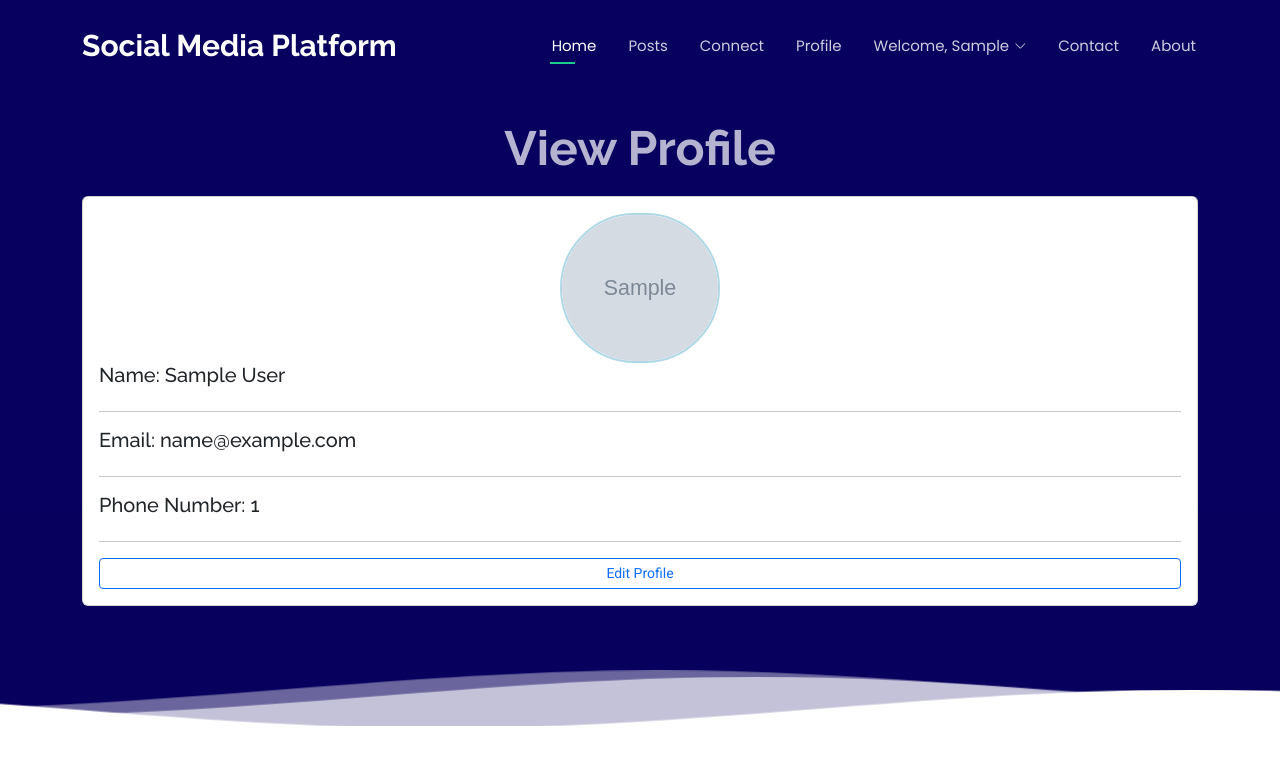
After one commit to SoyebAhmed5/SomeTime, a Flask app: page /profile in a window 1280 px wide. The commit adds this page. Shown: the top 765 px of the page. Run offline with Flask 3, Linux system fonts and the light colour scheme; a user stored in the database is signed in; tables that the repository leaves empty hold one stand-in row (values such as "Sample post"); grey boxes marked "Sample" are stand-in pictures; some libraries are stand-ins or nearby versions.

Commit message:
Profile View Page

```diff
--- a/socialmedia/app.py
+++ b/socialmedia/app.py
@@ -7,6 +7,7 @@ from flask_login import login_user, login_manager, UserMixin, LoginManager, logi
 import os
 from werkzeug.utils import secure_filename
 from datetime import datetime
+from flask_login import current_user
 
 import pymysql
 pymysql.install_as_MySQLdb()
@@ -47,6 +48,7 @@ class Signup(UserMixin, db.Model):
     email = db.Column(db.String(100),unique=True)
     password = db.Column(db.String(100))
     phone = db.Column(db.Integer,unique=True)
+    profileimage = db.Column(db.String(500))
 
     def get_id(self):
         return self.user_id
@@ -82,6 +84,8 @@ class Friends(db.Model):
 
 @app.route("/")
 def index():
+    if not current_user.is_authenticated:
+        return redirect(url_for('login'))
     data=Posts.query.all()
     return render_template("index.html",data=data)
 
@@ -161,6 +165,8 @@ def allowed_file(filename):
 
 @app.route("/posts",methods=['GET','POST'])
 def posts():
+    if not current_user.is_authenticated:
+        return redirect(url_for('login'))
     if request.method=="POST":
         email=request.form['email']
         name=request.form['name']
@@ -202,6 +208,8 @@ def like(id):
 
 @app.route('/comment/<int:id>',methods=['GET','POST'])
 def comment(id):
+    if not current_user.is_authenticated:
+        return redirect(url_for('login'))
     if request.method == 'POST':
         comment = request.form['comment']
         commentedBy = request.form['commented']
@@ -221,6 +229,8 @@ def viewcomment(id):
 
 @app.route('/connect',methods=['GET','POST'])
 def connect():
+    if not current_user.is_authenticated:
+        return redirect(url_for('login'))
     users = Signup.query.all()
     return render_template("connect.html",users=users)
 
@@ -260,5 +270,12 @@ def remove(ids):
     return render_template("connect.html",users=users)
 
 
+@app.route("/profile",methods=['GET','POST'])
+def profile():
+    if not current_user.is_authenticated:
+        return redirect(url_for('login'))
+    userdata = Signup.query.filter_by(email=current_user.email).first()
+    return render_template("profile.html",userdata=userdata)
+
 if __name__ == "__main__":
     app.run(debug=True)
--- a/socialmedia/static/assets/css/main.css
+++ b/socialmedia/static/assets/css/main.css
@@ -107,6 +107,15 @@ h6 {
   padding: 15px;
   margin-bottom: 24px;
   font-weight: 600;
+}
+
+.profileimg{
+  height: 150px;
+  width: 160px;
+  border-radius: 100px;
+  display: block;
+  margin: auto;
+  border: 2px solid lightblue;
 }
 
 .php-email-form .loading {
--- a/socialmedia/templates/index.html
+++ b/socialmedia/templates/index.html
@@ -12,7 +12,7 @@
 
         <div class="row gy-4 align-items-center features-item">
           <div class="col-md-5 d-flex align-items-center" data-aos="zoom-out" data-aos-delay="100">
-            <img src="{{url_for('static', filename='uploads/' + d.image)}}" class="img-fluid" alt="">
+            <img src="{{ url_for('static', filename='uploads/' + d.image) }}" class="img-fluid" alt="">
           </div>
           <div class="col-md-7" data-aos="fade-up" data-aos-delay="100">
             <h3>{{ d.title }}</h3>
--- /dev/null
+++ b/socialmedia/templates/profile.html
@@ -0,0 +1,20 @@
+{% extends "auth.html" %}
+ {% block title %}Profile{% endblock %}
+{% block forms %}
+
+<h1 class="text-center">View Profile</h1>
+
+<div class="card p-3">
+  {% include 'messages.html' %}
+  <img src="{{ url_for('static', filename='uploads/' + userdata.profileimage) }}" class="profileimg" alt="">
+  <h5 class="text-dark">Name: {{ userdata.first_name }} {{ userdata.last_name }}</h5>
+  <hr>
+  <h5 class="text-dark">Email: {{ userdata.email }}</h5>
+  <hr>
+  <h5 class="text-dark">Phone Number: {{ userdata.phone }}</h5>
+
+  <hr>
+  <a href="/editprofile/{{ userdata.user_id }}" class="btn btn-outline-primary btn-sm">Edit Profile</a>
+</div>
+
+{% endblock forms %}
```
Also changed, not shown: socialmedia/static/assets/img/apple-touch-icon.png (deleted), socialmedia/static/assets/img/favicon.png (deleted), socialmedia/static/assets/img/hero-i.png (renamed from socialmedia/static/assets/img/details-3.png), socialmedia/static/assets/img/hero-img.png, socialmedia/static/assets/img/hero-mg.png (added), socialmedia/static/assets/img/hero.png (added), socialmedia/static/assets/img/logo.png (deleted), socialmedia/static/uploads/avatar.png (added), socialmedia/static/uploads/profile.jpg (added).
